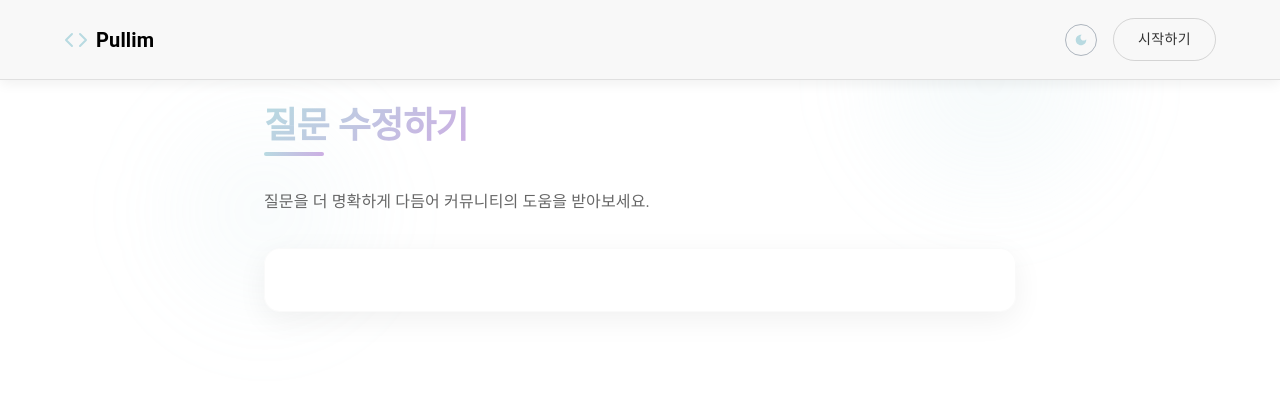
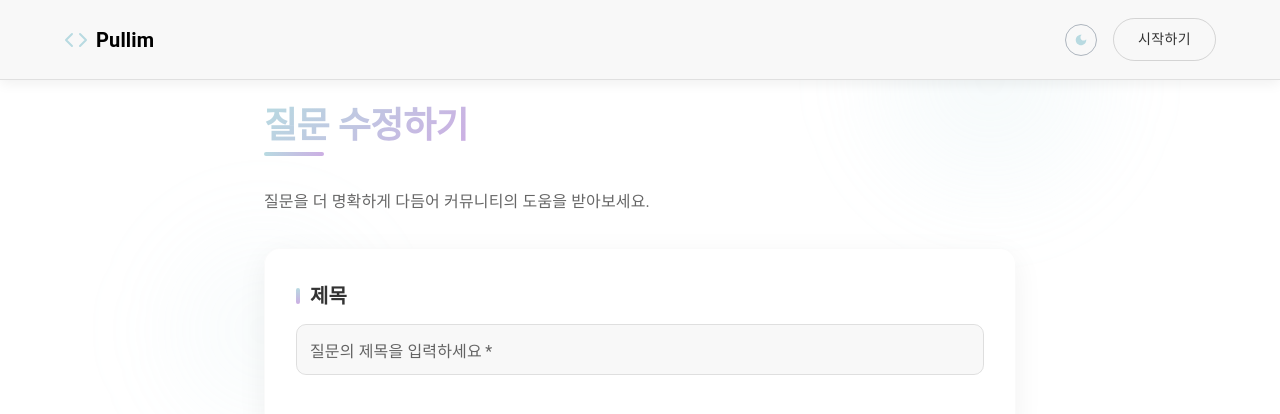
Before and after one commit to minkwan-1/react-nest, a React (Vite) app in the folder client/: page /modify/1 in a window 1280 px wide. Shown: the top 414 px of the page. Built offline with nearby package versions, Linux system fonts and the light colour scheme; no server answers; what quill-image-resize-module-ts would draw is missing.

Commit message:
modify page - title area layout 개발

```diff
--- a/client/src/pages/ModifyQuestionPage.tsx
+++ b/client/src/pages/ModifyQuestionPage.tsx
@@ -1,6 +1,14 @@
 // import { useParams } from "react-router-dom";
 import { PageContainer, ComponentWrapper } from "@components/layout/common";
-import { Box, Container, Paper, alpha, useTheme } from "@mui/material";
+import {
+  Box,
+  Container,
+  Paper,
+  alpha,
+  useTheme,
+  Typography,
+  TextField,
+} from "@mui/material";
 import { BackgroundElements, PageHeader } from "@components/modify";
 
 const ModifyQuestionPage = () => {
@@ -45,7 +53,73 @@ const ModifyQuestionPage = () => {
                 padding: { xs: 2, sm: 4 },
                 overflow: "hidden",
               }}
-            ></Paper>
+            >
+              <form>
+                {/* title area */}
+                <Box sx={{ mb: 3 }}>
+                  <Typography
+                    variant="h6"
+                    sx={{
+                      mb: 1.5,
+                      fontWeight: 600,
+                      color: isDarkMode ? "#fff" : "#333",
+                      display: "flex",
+                      alignItems: "center",
+                      "&::before": {
+                        content: '""',
+                        display: "inline-block",
+                        width: "4px",
+                        height: "16px",
+                        borderRadius: "2px",
+                        marginRight: "10px",
+                        background: `linear-gradient(to bottom, ${mainColor}, #ccaee3)`,
+                      },
+                    }}
+                  >
+                    제목
+                  </Typography>
+                  <TextField
+                    label="질문의 제목을 입력하세요"
+                    fullWidth
+                    // value={title}
+                    // onChange={(e) => setTitle(e.target.value)}
+                    required
+                    sx={{
+                      "& .MuiOutlinedInput-root": {
+                        borderRadius: "10px",
+                        backgroundColor: isDarkMode
+                          ? alpha("#fff", 0.05)
+                          : alpha("#f5f5f5", 0.7),
+                        "& fieldset": {
+                          borderColor: isDarkMode
+                            ? alpha("#fff", 0.1)
+                            : alpha("#000", 0.1),
+                          transition: "border-color 0.2s ease",
+                        },
+                        "&:hover fieldset": {
+                          borderColor: mainColor,
+                        },
+                        "&.Mui-focused fieldset": {
+                          borderColor: mainColor,
+                          borderWidth: "2px",
+                        },
+                      },
+                      "& .MuiInputLabel-root": {
+                        color: isDarkMode
+                          ? alpha("#fff", 0.7)
+                          : alpha("#000", 0.6),
+                        "&.Mui-focused": {
+                          color: mainColor,
+                        },
+                      },
+                      "& .MuiInputBase-input": {
+                        padding: "14px 16px",
+                      },
+                    }}
+                  />
+                </Box>
+              </form>
+            </Paper>
           </Box>
         </Container>
       </ComponentWrapper>
```
